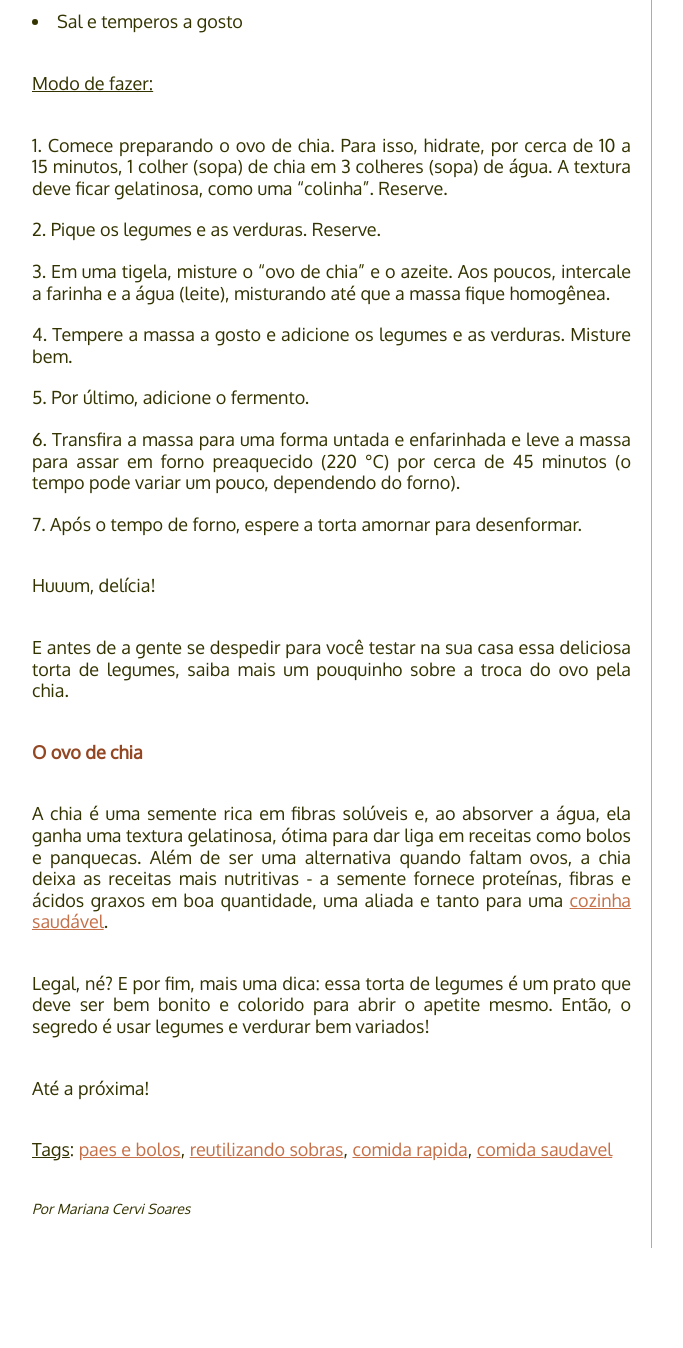
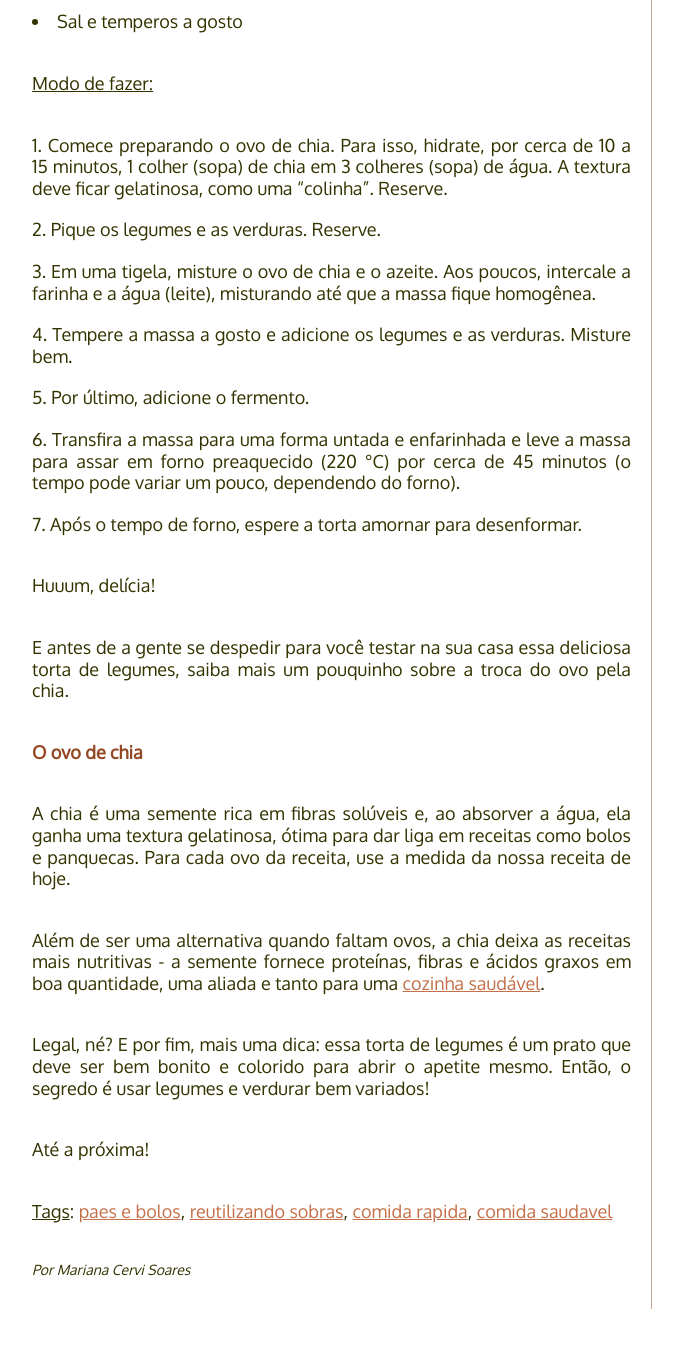
Before and after one commit to PaneladePau/paneladepau-jekyll-blog, a Jekyll site: the page built from _posts/2016-10-18-torta-de-legumes.md, in a window 1280 px wide and 1400 px high, scrolled down 1132 px. Shown: the top 1348 px of the window, without its empty margins (138-821 px from the left). Built offline with Jekyll 4.4.1, drawn with Linux system fonts in a browser that asks for light colours; nearby versions of some CDN libraries; some web fonts are replaced.

Commit message:
“update”

```diff
--- a/_posts/2016-10-18-torta-de-legumes.md
+++ b/_posts/2016-10-18-torta-de-legumes.md
@@ -35,7 +35,7 @@ A torta de legumes, a nossa receita de hoje, é bem nutritiva e é uma forma exc
 
 1. Comece preparando o ovo de chia. Para isso, hidrate, por cerca de 10 a 15 minutos, 1 colher (sopa) de chia em 3 colheres (sopa) de água. A textura deve ficar gelatinosa, como uma "colinha". Reserve.
 2. Pique os legumes e as verduras. Reserve.
-3. Em uma tigela, misture o "ovo de chia" e o azeite. Aos poucos, intercale a farinha e a água (leite), misturando até que a massa fique homogênea.
+3. Em uma tigela, misture o ovo de chia e o azeite. Aos poucos, intercale a farinha e a água (leite), misturando até que a massa fique homogênea.
 4. Tempere a massa a gosto e adicione os legumes e as verduras. Misture bem.
 5. Por último, adicione o fermento.
 6. Transfira a massa para uma forma untada e enfarinhada e leve a massa para assar em forno preaquecido (220 °C) por cerca de 45 minutos (o tempo pode variar um pouco, dependendo do forno).
@@ -47,7 +47,10 @@ E antes de a gente se despedir para você testar na sua casa essa deliciosa tort
 
 **O ovo de chia**
 
-A chia é uma semente rica em fibras solúveis e, ao absorver a água, ela ganha uma textura gelatinosa, ótima para dar liga em receitas como bolos e panquecas. Além de ser uma alternativa quando faltam ovos, a chia deixa as receitas mais nutritivas - a semente fornece proteínas, fibras e ácidos graxos em boa quantidade, uma aliada e tanto para uma [cozinha saudável](http://paneladepau.com.br/tags/cozinha-saudavel/).
+A chia é uma semente rica em fibras solúveis e, ao absorver a água, ela ganha uma textura gelatinosa, ótima para dar liga em receitas como bolos e panquecas. Para cada ovo da receita, use a medida da nossa receita de hoje.
+
+Além de ser uma alternativa quando faltam ovos, a chia deixa as receitas mais nutritivas - a semente fornece proteínas, fibras e ácidos graxos em boa quantidade, uma aliada e tanto para uma [cozinha saudável](http://paneladepau.com.br/tags/cozinha-saudavel/).
+
 
 Legal, né? E por fim, mais uma dica: essa torta de legumes é um prato que deve ser bem bonito e colorido para abrir o apetite mesmo. Então, o segredo é usar legumes e verdurar bem variados!
 
```
